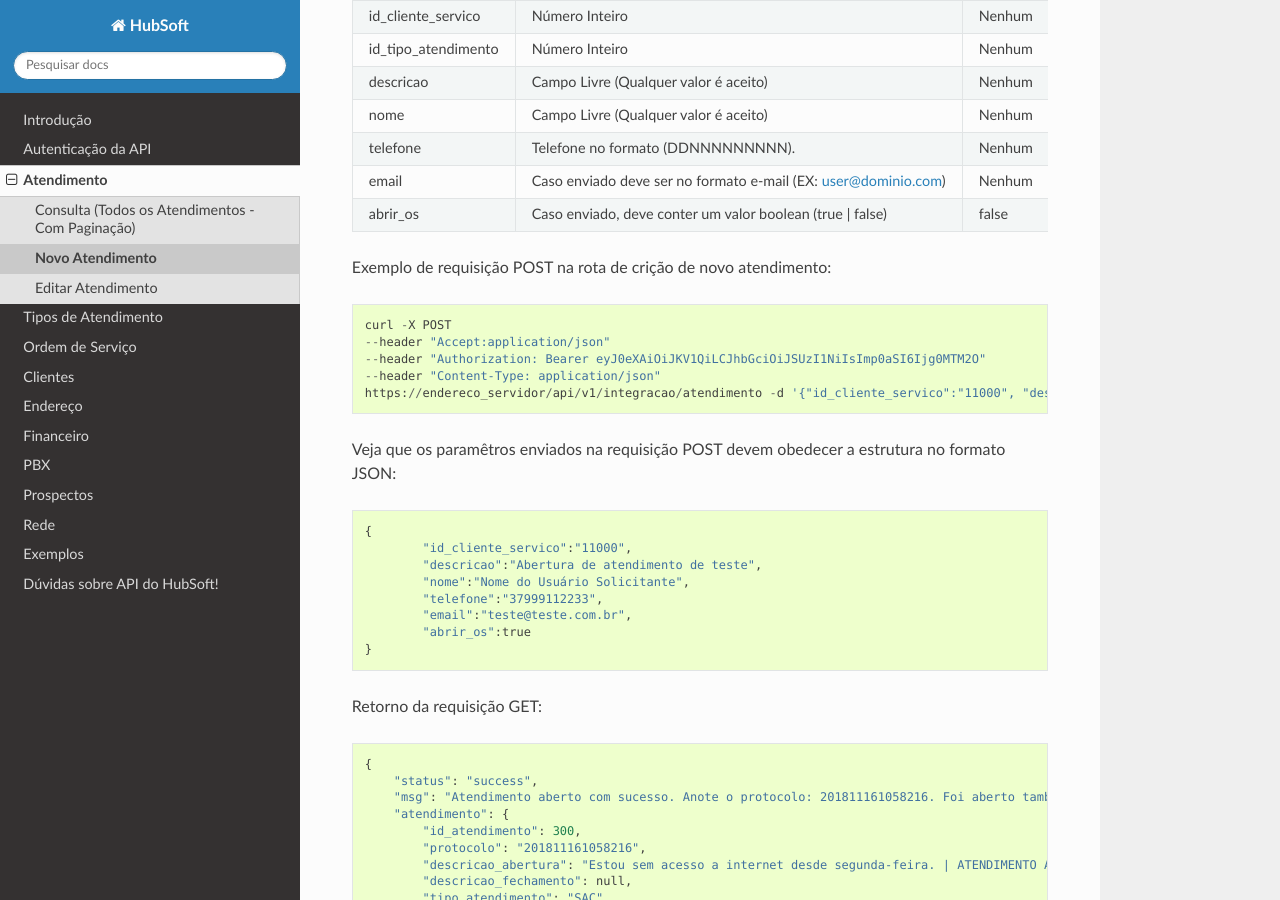
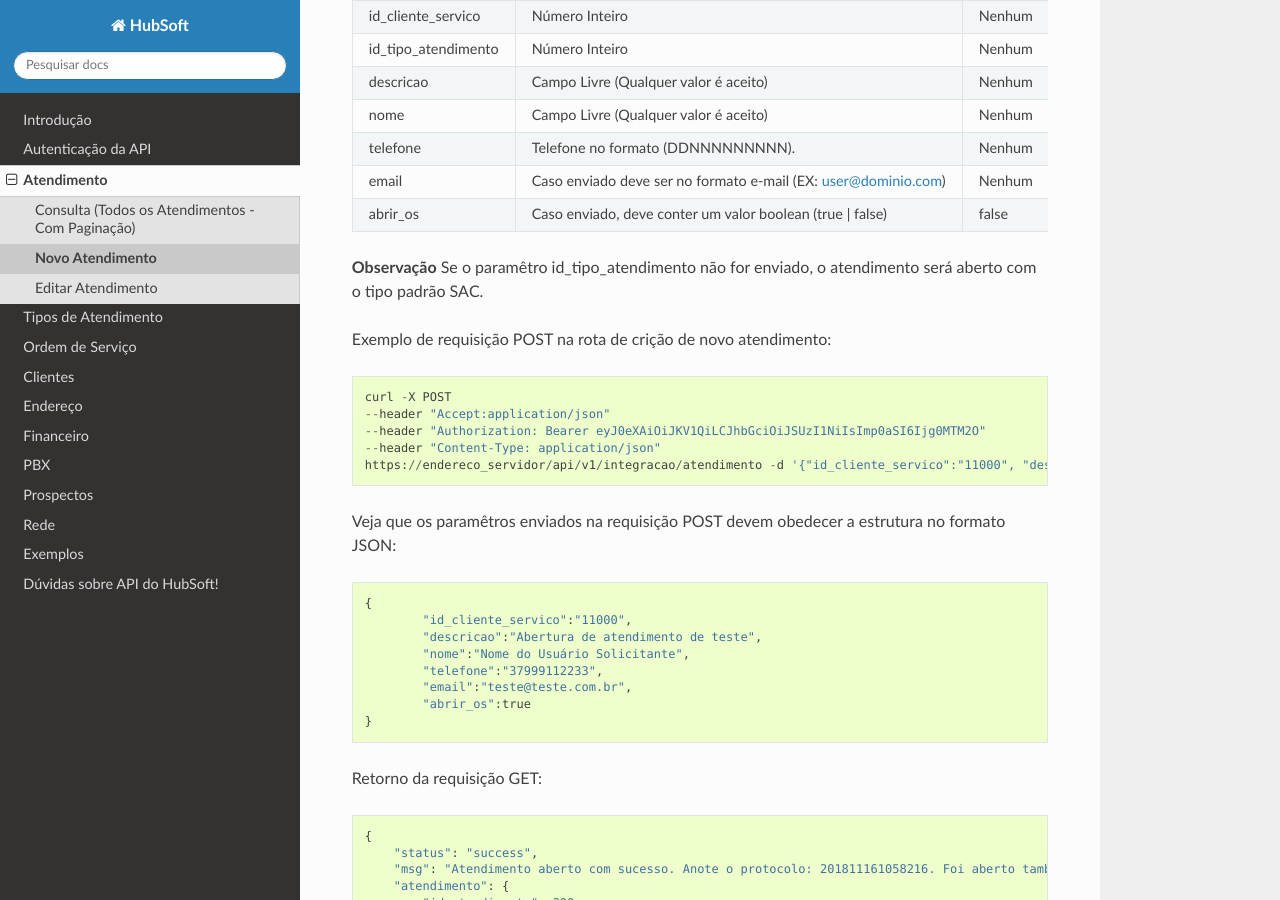
Before and after one commit to hubsoftbrasil/api, a Sphinx documentation site: the page built from docs/source/atendimento/novo.rst, in a window 1280 px wide and 900 px high, scrolled down 999 px. Built offline with Sphinx 7.4.7 and the Read the Docs theme 2.0.0, drawn with Linux system fonts in a browser that asks for light colours; pages that are not in the unit, such as notebooks, are missing from menus.

Commit message:
Update novo.rst

```diff
--- a/docs/source/atendimento/novo.rst
+++ b/docs/source/atendimento/novo.rst
@@ -89,6 +89,9 @@ Os atributos podem conter os seguintes valores:
       -  Caso enviado, deve conter um valor boolean (true | false)
       -  false
 
+**Observação**
+Se o paramêtro id_tipo_atendimento não for enviado, o atendimento será aberto com o tipo padrão SAC.
+
 Exemplo de requisição POST na rota de crição de novo atendimento::
 
 	curl -X POST
```
